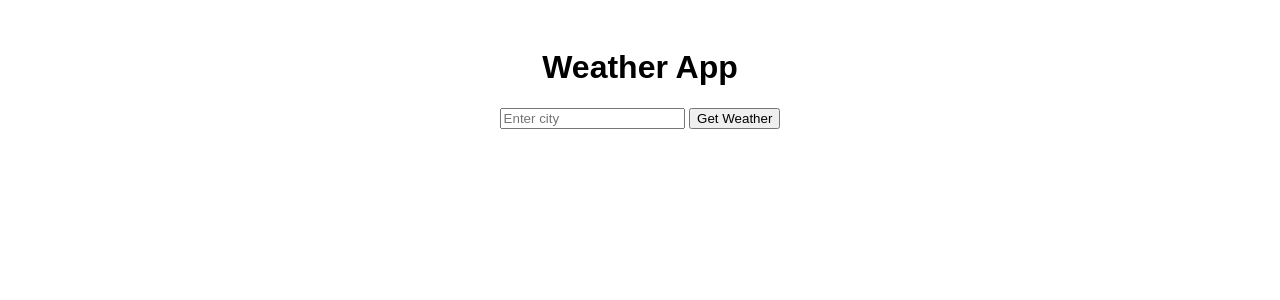
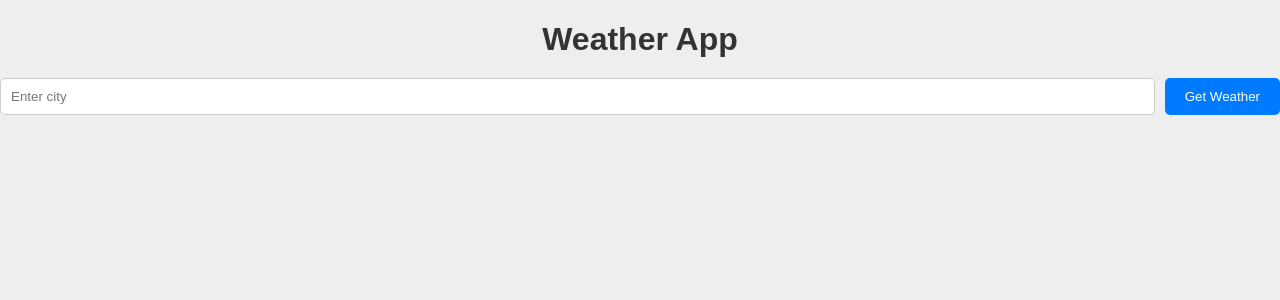
Before and after one commit to Isma3l-19/weather_app, a Flask app: page / in a window 1280 px wide. Shown: the top 300 px of the page. Run offline with Flask 3, Linux system fonts and the light colour scheme.

Commit message:
updated style.css

```diff
--- a/app/static/style.css
+++ b/app/static/style.css
@@ -1,11 +1,81 @@
 body {
-    font-family: Arial, sans-serif;
-    text-align: center;
+    font-family: sans-serif; /* Generic sans-serif font */
+    background-color: #eee; /* Light gray background */
+    color: #333; /* Dark gray text */
+    margin: 0; /* Remove default browser margins */
+  }
+
+  h1 {
+    text-align: center; /* Center heading text */
+    margin-bottom: 20px;
+    font-size: 2em; /* Increase heading size */
+  }
+
+  form {
+    display: flex; /* Arrange form elements horizontally */
+    justify-content: center; /* Center form within container */
+    margin-bottom: 30px;
+  }
+
+  input[type="text"] {
+    padding: 10px;
+    border: 1px solid #ccc;
+    border-radius: 5px; /* Rounded corners */
+    margin-right: 10px; /* Space between input and button */
+    flex: 1; /* Allow input to grow and fill available space */
+  }
+
+  button[type="submit"] {
+    padding: 10px 20px;
+    background-color: #007bff; /* Blue button color */
+    color: white;
+    border: none;
+    border-radius: 5px;
+    cursor: pointer; /* Indicate clickable button */
+  }
+
+  .weather-result {
+    background-color: #fff; /* White background for weather info */
     padding: 20px;
-}
-form {
-    margin-bottom: 20px;
-}
-.weather-result {
-    margin-top: 20px;
-}
+    border-radius: 5px;
+    box-shadow: 0 0 10px rgba(0, 0, 0, 0.1); /* Subtle shadow */
+    margin: 0 auto; /* Center weather info horizontally */
+    max-width: 600px; /* Limit width for larger screens */
+  }
+
+  h2 {
+    margin-bottom: 10px;
+  }
+
+  img {
+    width: 120px; /* Consistent image size */
+    margin: 0 10px; /* Space around images */
+  }
+
+  .weather-result ul {
+    list-style: none; /* Remove default bullet points */
+    padding: 0;
+    margin: 0;
+  }
+
+  .weather-result ul li {
+    display: flex; /* Arrange forecast details side-by-side */
+    justify-content: space-between; /* Align items horizontally */
+    align-items: center; /* Align items vertically */
+    margin-bottom: 15px;
+  }
+
+  .weather-result ul li p {
+    margin: 0; /* Remove default margins from paragraphs */
+  }
+
+  @media only screen and (max-width: 768px) {
+    /* Responsive adjustments for smaller screens */
+    .weather-result {
+      max-width: 100%; /* Full width on small screens */
+    }
+    .weather-result ul li {
+      flex-direction: column; /* Stack forecast details on top */
+      align-items: flex-start; /* Left-align items */
+    }
+  }
```
